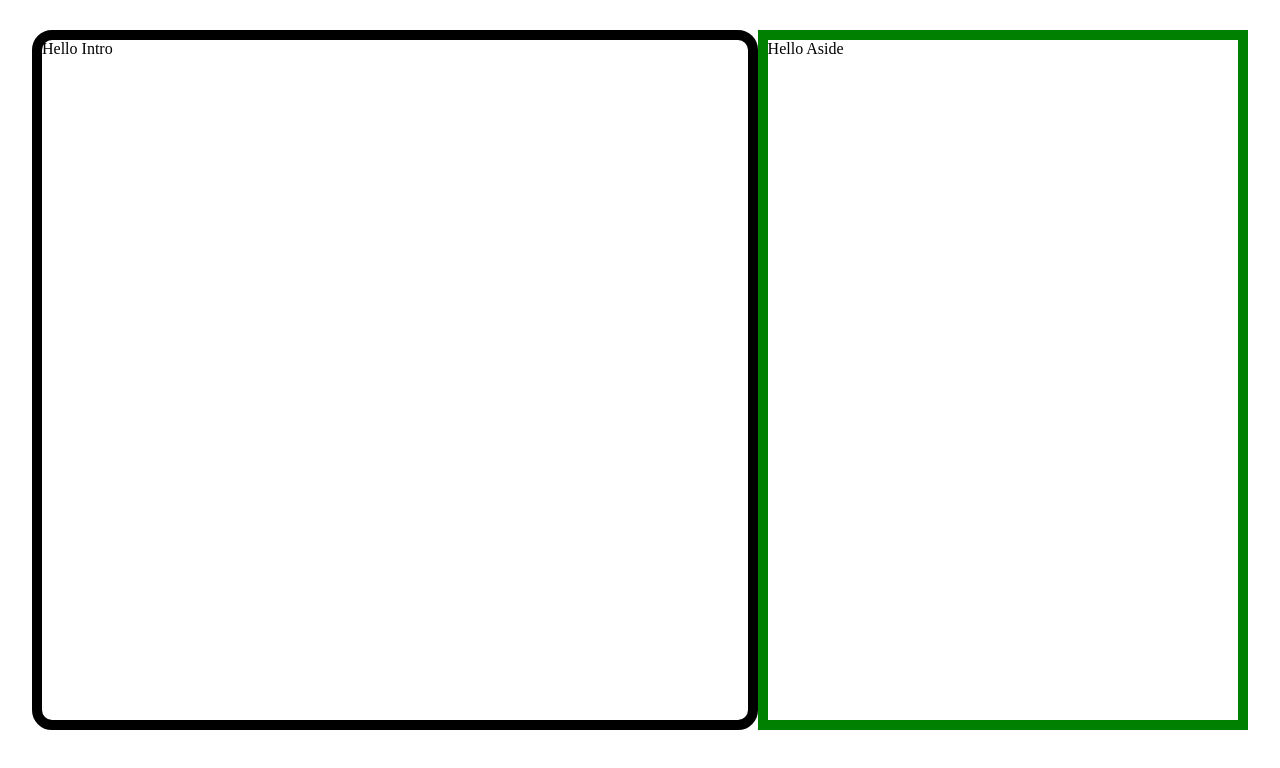
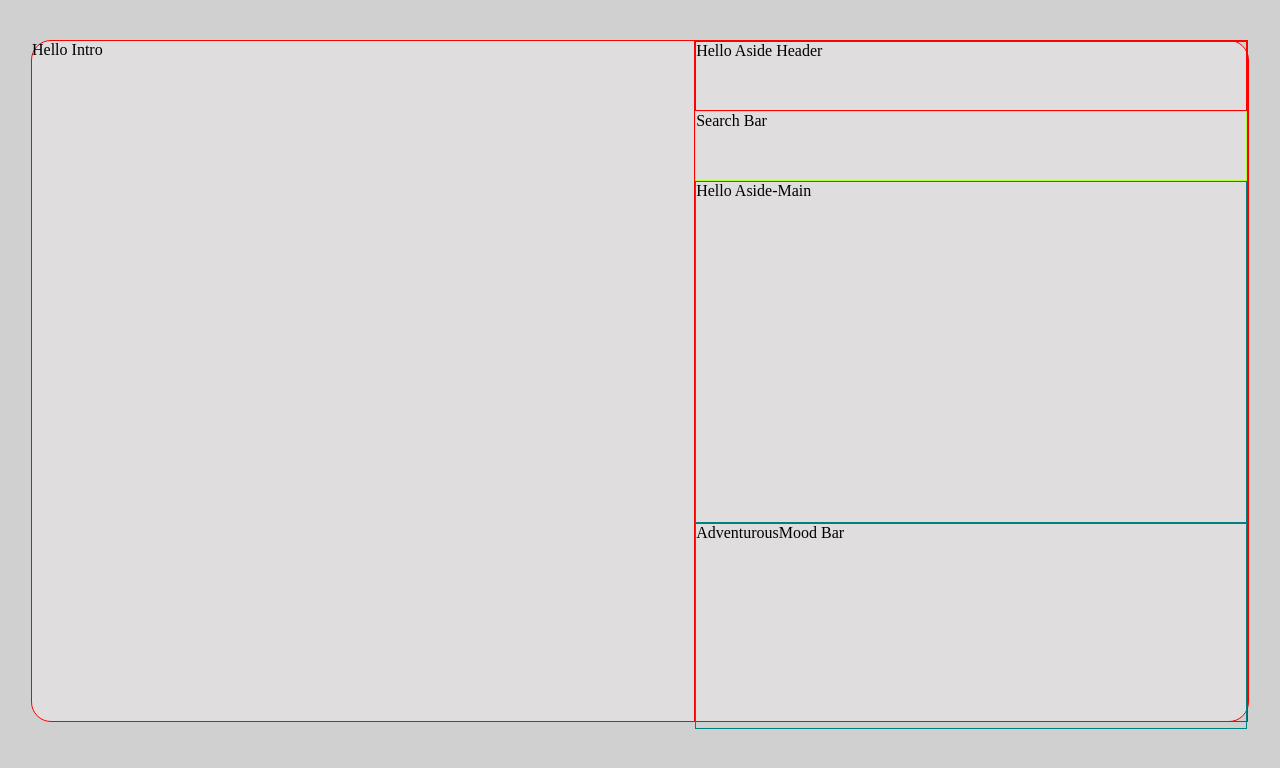
Before and after one commit to edgarcltop/travel_app, a React (Create React App) app: page / in a window 1280 px wide. Shown: the top 768 px of the page. Built offline with nearby package versions, Linux system fonts and the light colour scheme.

Commit message:
Built basic bones-layout build aside basic-components moved layout files to scss and splited them

```diff
--- /dev/null
+++ b/src/components/aside/adventurousmood/adventurousmood.component.jsx
@@ -0,0 +1,11 @@
+import React from 'react'
+
+function AdventurousMood() {
+    return (
+        <div className="aside-adventurous__mood">
+            AdventurousMood Bar
+        </div>
+    )
+}
+
+export default AdventurousMood
--- a/src/components/aside/aside.component.jsx
+++ b/src/components/aside/aside.component.jsx
@@ -1,9 +1,18 @@
-import React from 'react'
+import React from "react";
+import Header from './header/header.component'
+import Discover from './main/discover.component'
+import Search from './search/search.component'
+import AdventurousMood from './adventurousmood/adventurousmood.component.jsx'
 
 function Aside() {
     return (
-<div className="aside">Hello Aside</div>
-    )
+        <div className="aside">
+            <Header />
+            <Search />
+            <Discover />
+            <AdventurousMood/>
+        </div>
+    );
 }
 
-export default Aside
+export default Aside;
--- /dev/null
+++ b/src/components/aside/header/header.component.jsx
@@ -0,0 +1,11 @@
+import React from 'react'
+
+function Header() {
+    return (
+        <div className="aside-header">
+            Hello Aside Header
+        </div>
+    )
+}
+
+export default Header
--- /dev/null
+++ b/src/components/aside/main/discover.component.jsx
@@ -0,0 +1,11 @@
+import React from 'react'
+
+function Main() {
+    return (
+        <div className="aside-main">
+            Hello Aside-Main
+        </div>
+    )
+}
+
+export default Main
--- /dev/null
+++ b/src/components/aside/search/search.component.jsx
@@ -0,0 +1,11 @@
+import React from 'react'
+
+function Search() {
+    return (
+        <div className="aside-search">
+            Search Bar
+        </div>
+    )
+}
+
+export default Search
--- /dev/null
+++ b/src/scss/_app.scss
@@ -0,0 +1,14 @@
+body{
+  background-color: rgba(20,20,20,0.2);
+}
+
+.App {
+    margin: 5vh auto;
+    display: flex;
+    align-items: center;
+    border-radius: 20px;
+    height: 85vh;
+    width: 95vw;
+    border: 1px solid red;
+    background-color: rgba(223, 221, 221, 1);
+  }
--- a/src/scss/_base.scss
+++ /dev/null
@@ -1,8 +0,0 @@
-.App {
-    margin: 5vh auto;
-    display: flex;
-    align-items: center;
-    border-radius: 20px;
-    height: 85vh;
-    width: 95vw
-  }
--- /dev/null
+++ b/src/scss/layout/_aside.scss
@@ -0,0 +1,25 @@
+.aside {
+    border: 1px solid red;
+    width: 50%;
+    height: 100%;
+
+    &-header {
+        border: 1px solid red;
+        height: 10%;
+    }
+
+    &-search {
+        border: 1px solid greenyellow;
+        height: 10%;
+    }
+
+    &-main{
+        border: 1px solid teal;
+        height: 50%;
+    }
+
+    &-adventurous__mood{
+        border: 1px solid teal;
+        height: 30%;
+    }
+}
--- /dev/null
+++ b/src/scss/layout/_intro.scss
@@ -0,0 +1,4 @@
+.intro {
+    width: 60%;
+    height: 100%
+  }
--- a/src/scss/main.scss
+++ b/src/scss/main.scss
@@ -1,3 +1,3 @@
-@import '../scss/base';
-@import '../components/intro/intro.component.styles.scss';
-@import '../components/aside/aside.component.styles.scss';
+@import './app';
+@import './layout/intro';
+@import './layout/aside';
```
Also changed, not shown: src/components/aside/aside.component.styles.scss (deleted).
